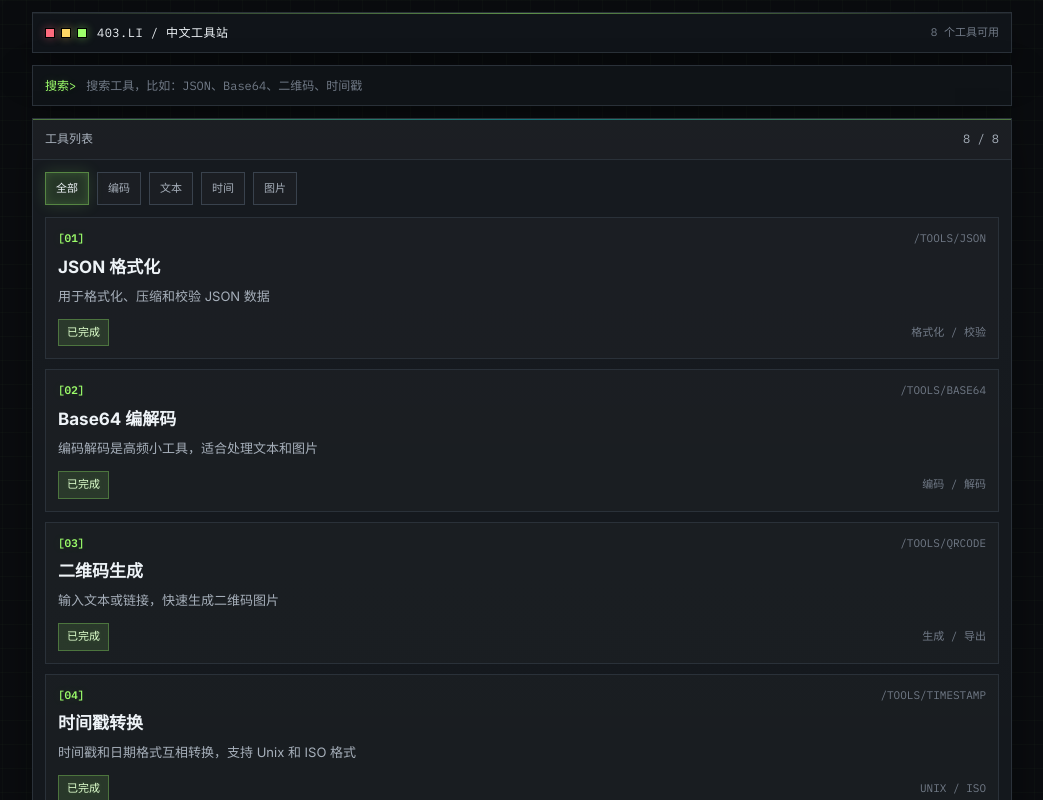
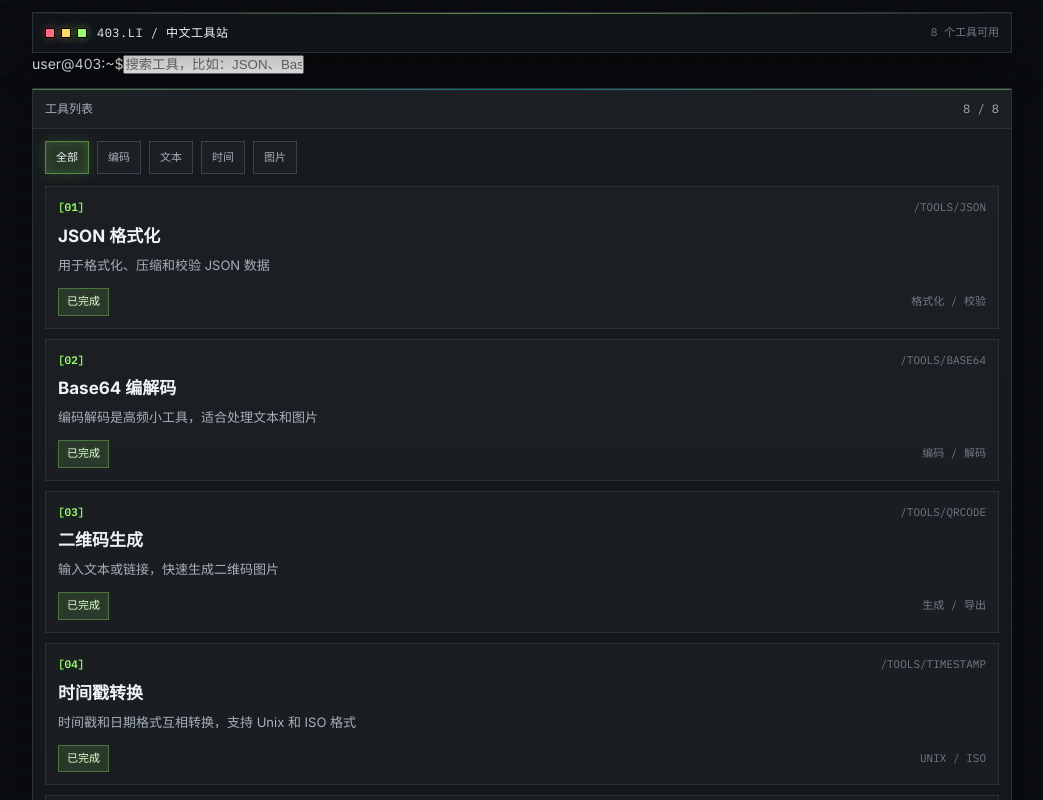
Before and after one commit to Xue-LC/403-li, a Vue app: page / in a window 1280 px wide. Shown: the top 800 px of the page, without its empty margins (118-1161 px from the left). Built offline with nearby package versions, Linux system fonts and the light colour scheme.

Commit message:
style: 搜索框改成命令行风格 user@403:~$

```diff
--- a/src/App.vue
+++ b/src/App.vue
@@ -14,14 +14,14 @@
     </header>
 
     <!-- Search -->
-    <label class="search">
-      <span class="search-prefix">搜索&gt;</span>
+    <div class="command">
+      <span class="prompt">user@403:~$</span>
       <input
         v-model="searchQuery"
         placeholder="搜索工具，比如：JSON、Base64、二维码、时间戳"
         @keyup.enter="handleSearch"
       />
-    </label>
+    </div>
 
     <!-- 工具列表 -->
     <section class="pane">
```
